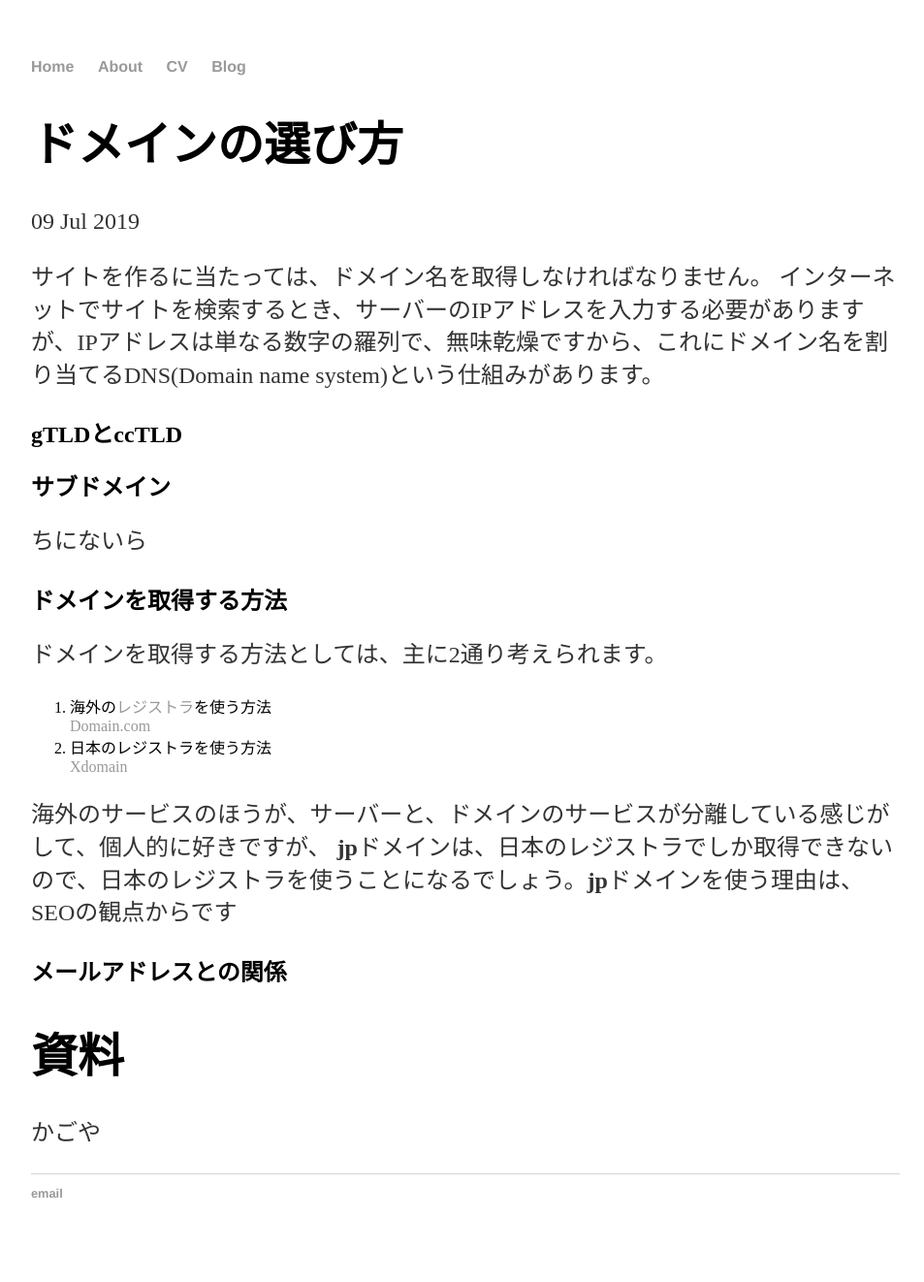
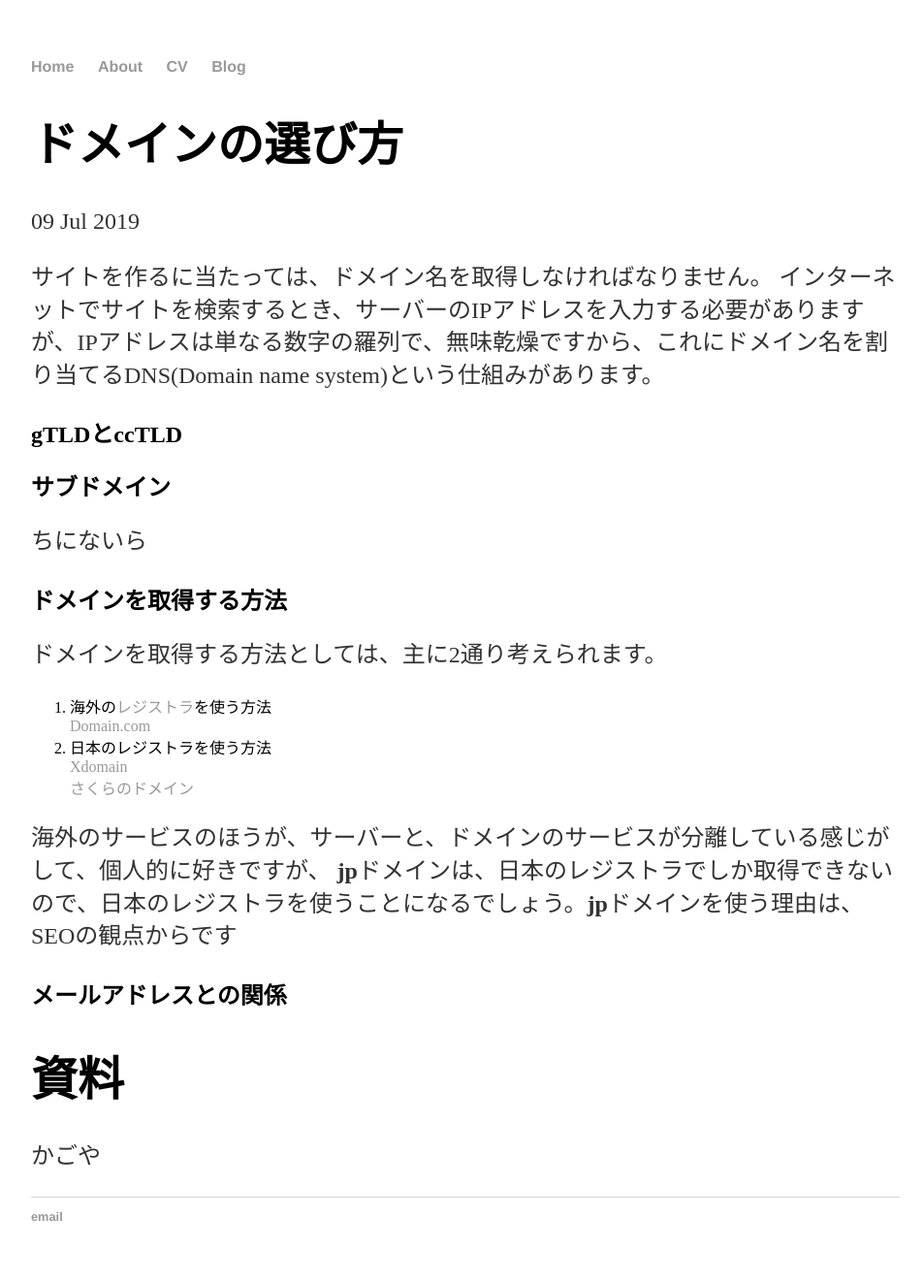
Before and after one commit to agematsu/agematsu.github.io, a Jekyll site: the page built from _posts/2019-07-09-ドメインの選び方.md, in a window 1280 px wide. Shown: the whole page at 97% size, without its empty margins (160-1113 px from the left). Built offline with Jekyll 4.4.1, drawn with Linux system fonts in a browser that asks for light colours; our own code applies the rules of GitHub Pages for plain Markdown files; before the commit the page ends 1298 px from its top, so only the background shows below that.

Commit message:
Update 2019-07-09-ドメインの選び方.md

```diff
--- a/_posts/2019-07-09-ドメインの選び方.md
+++ b/_posts/2019-07-09-ドメインの選び方.md
@@ -10,6 +10,8 @@
 <a href="https://www.domain.com">Domain.com</a>
 2. 日本のレジストラを使う方法<br>
 <a href="https://www.xdomain.ne.jp/">Xdomain</a>
+<a href="https://domain.sakura.ad.jp/">さくらのドメイン</a>
+
 
 海外のサービスのほうが、サーバーと、ドメインのサービスが分離している感じがして、個人的に好きですが、 **jp**ドメインは、日本のレジストラでしか取得できないので、日本のレジストラを使うことになるでしょう。**jp**ドメインを使う理由は、SEOの観点からです
 ## メールアドレスとの関係
```
